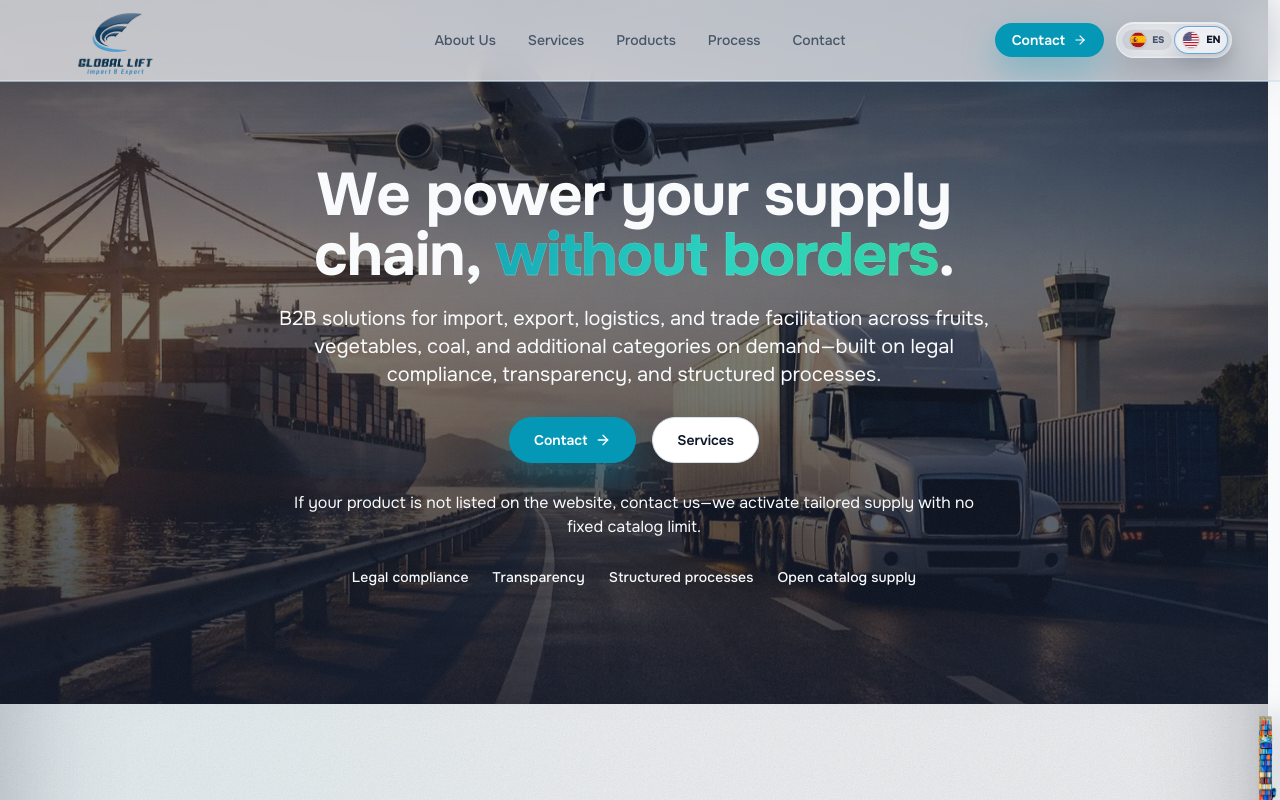
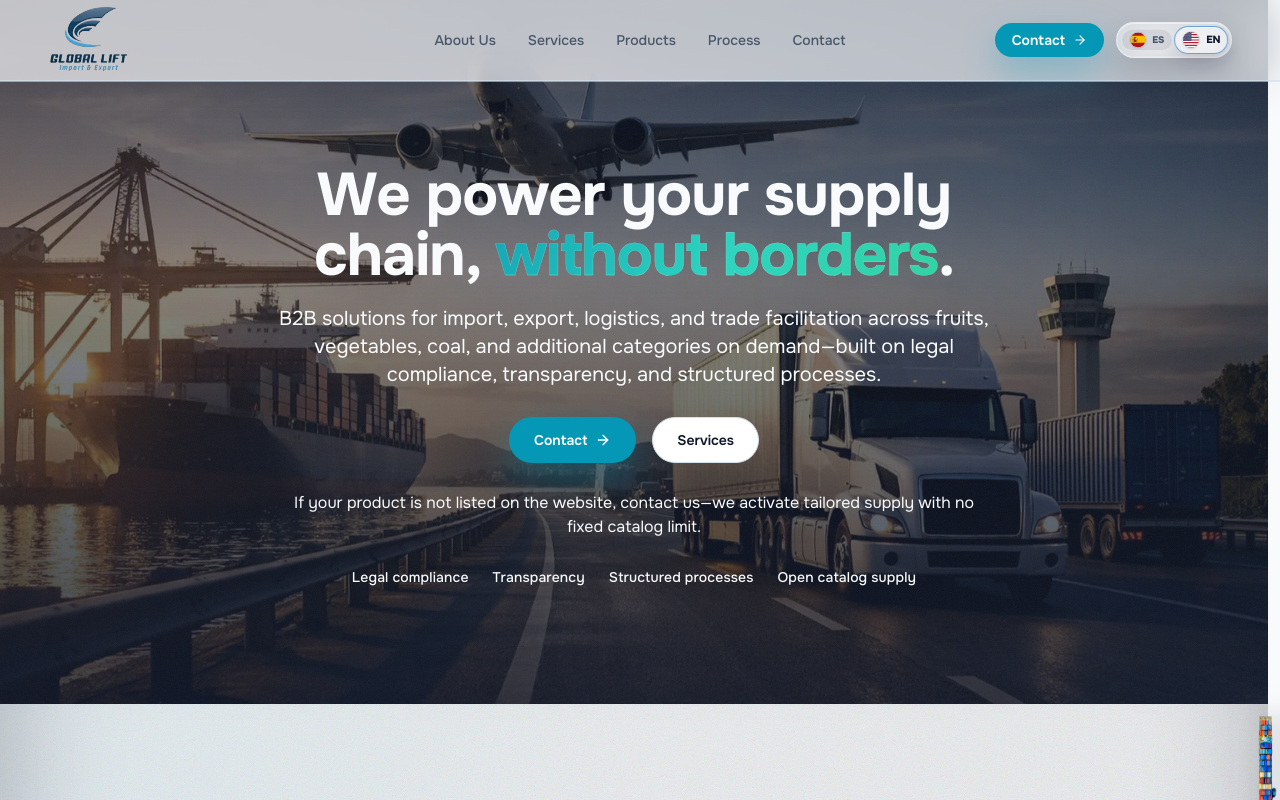
Before and after one commit to danyer94/GlobalLift-Nextjs, a Next.js app: page / in a window 1280 px wide. Shown: the top 800 px of the page. Built offline with nearby package versions, Linux system fonts and the light colour scheme.

Commit message:
style: adjust logo size in Logo component

```diff
--- a/src/components/Logo.tsx
+++ b/src/components/Logo.tsx
@@ -15,7 +15,7 @@ export function Logo({
         <Image
           src={withBasePath("/logo/logo-3D-removebg.png")}
           alt="Global Lift"
-          className="h-20 md:h-[6.5rem] w-auto -mt-2 -mb-2 scale-105"
+          className="h-[3.5rem] md:h-[4.5rem] w-auto"
           width={180}
           height={180}
           priority
```
Also changed, not shown: public/logo/logo-3D-removebg.png.
